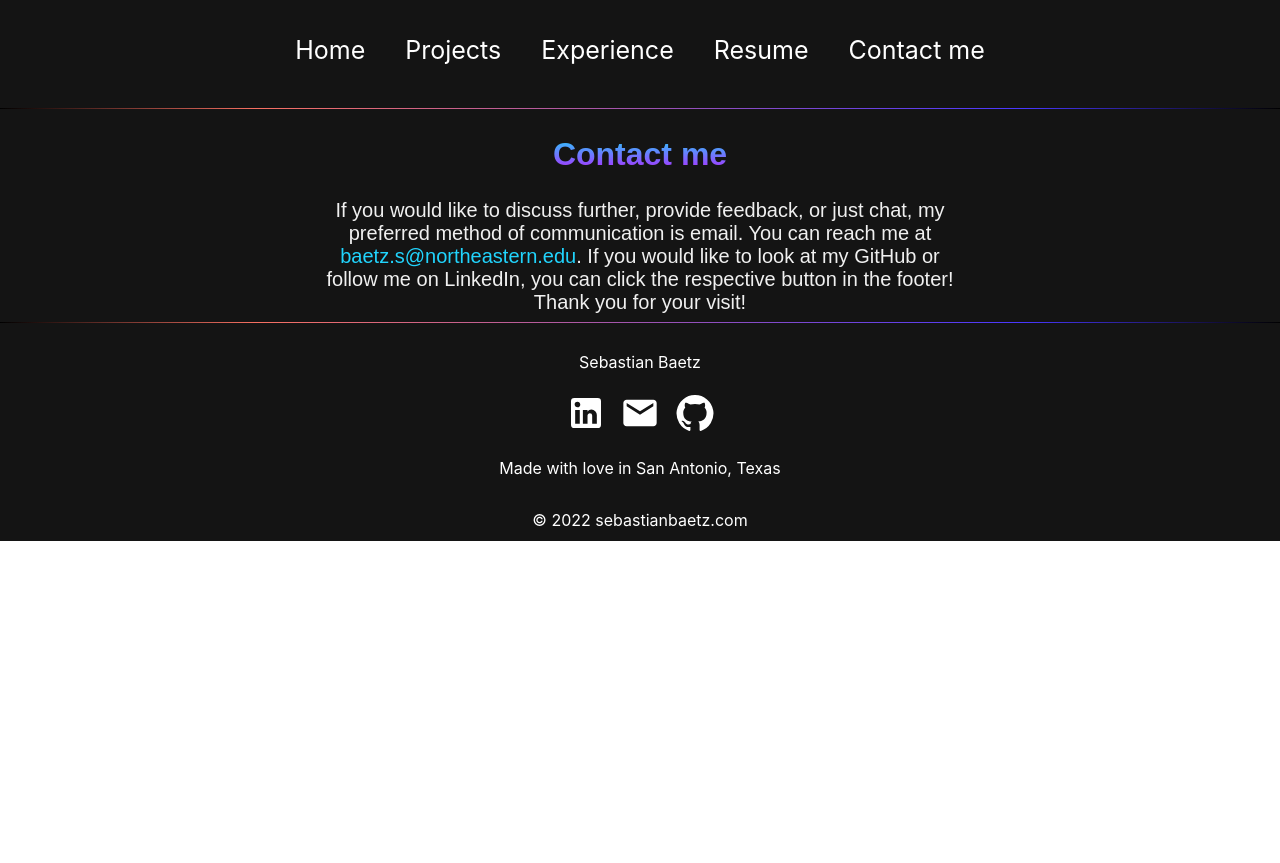
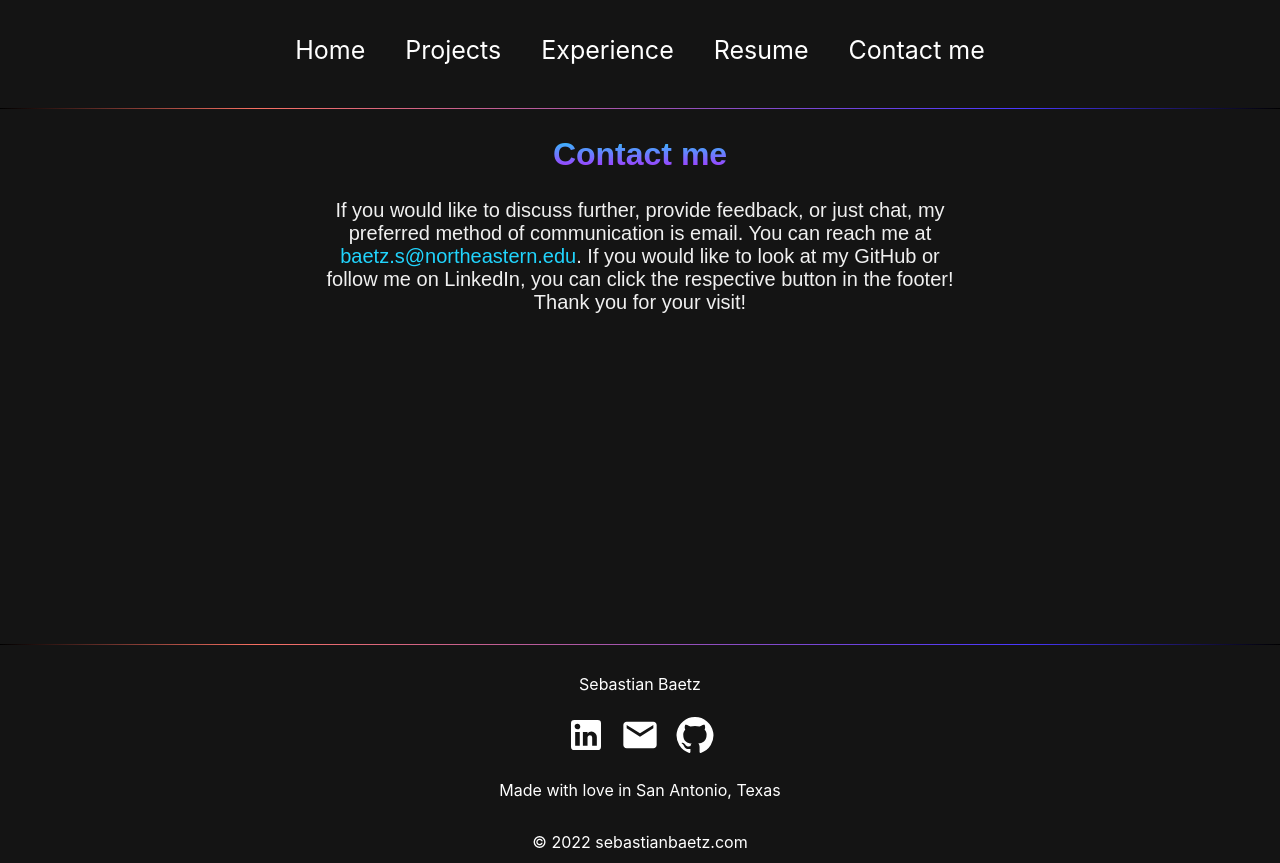
Before and after one commit to sebastianbaetz/newpersonalwebsite, a React (Create React App) app: page /contactme in a window 1280 px wide. Before the commit the page ends 800 px from the top, so only its background shows below. Built offline with nearby package versions, Linux system fonts and the light colour scheme.

Commit message:
Fix webpage white background showing up due to lack of coverage

```diff
--- a/src/styles/ContactMe.css
+++ b/src/styles/ContactMe.css
@@ -3,7 +3,7 @@
     align-items: center;
     font-family: "Arial", sans-serif;
     color: #f0f0f0;
-
+    min-height: calc(100vh - 300px);
 }
 
 .contactMe h2 {
```
